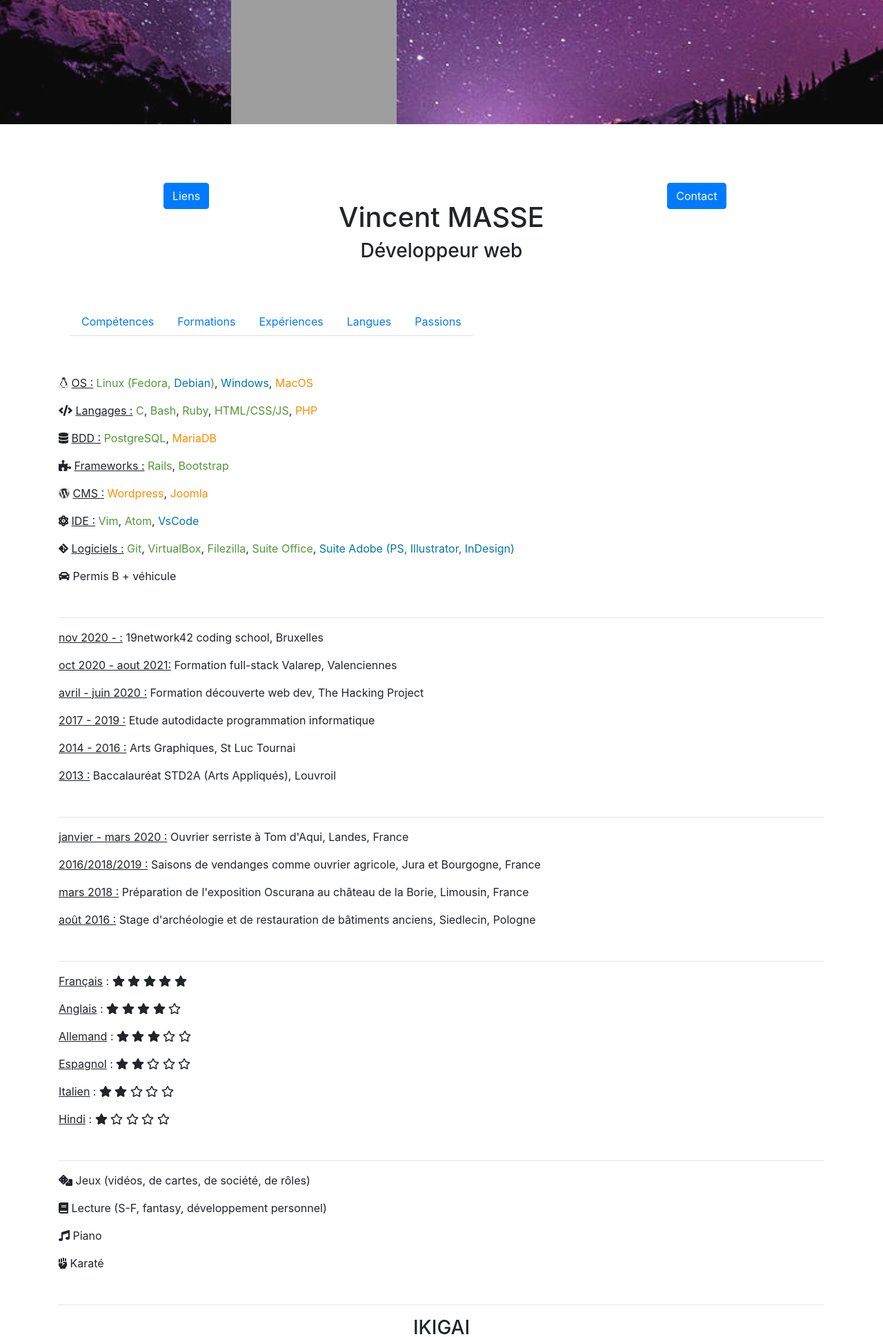
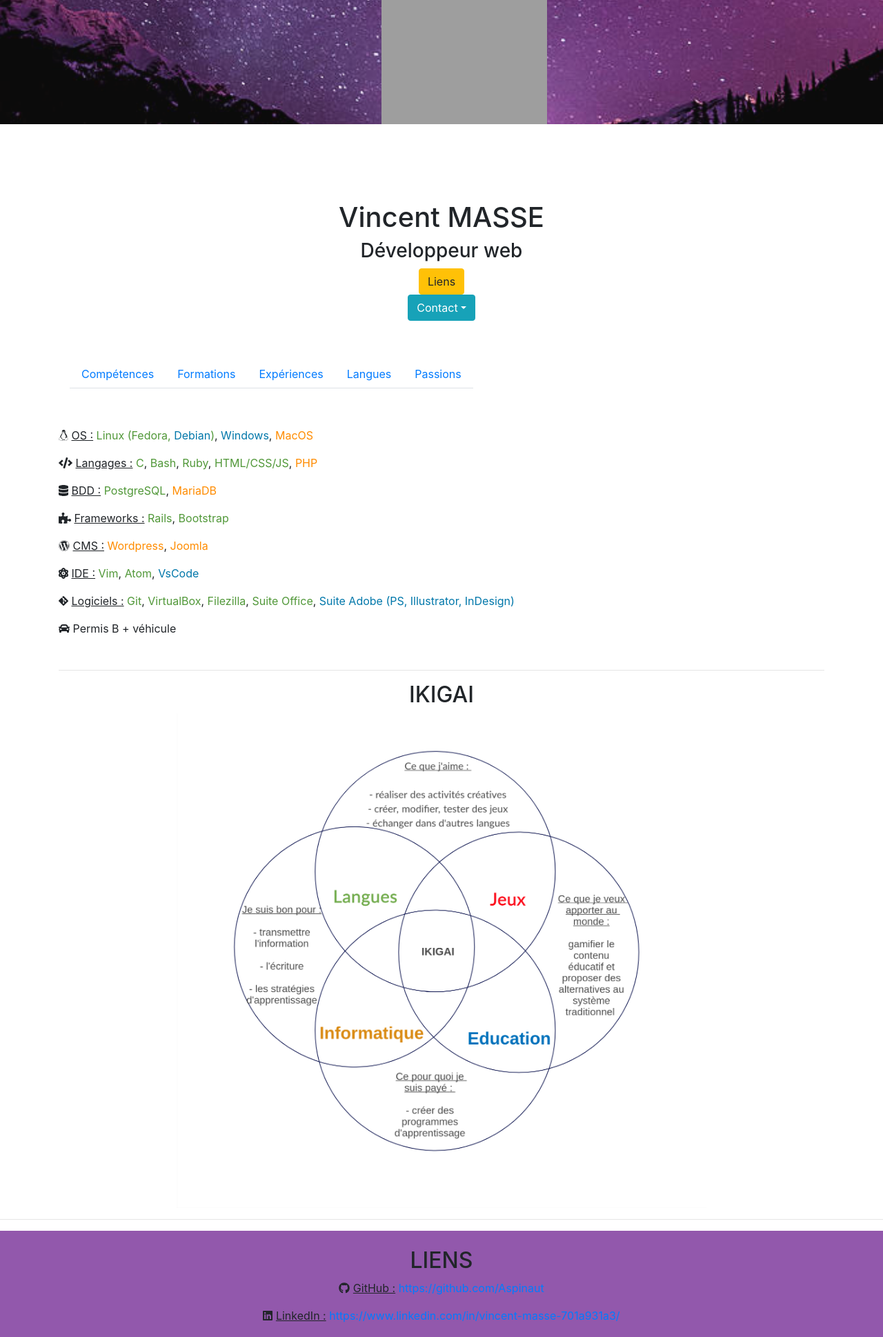
Before and after one commit to Aspinaut/cv-vmasse, a PHP site: page / in a window 1280 px wide. Shown: the top 1938 px of the page at 69% size. Run offline with PHP 8.4, Linux system fonts and the light colour scheme; some libraries are stand-ins or nearby versions; grey boxes are pictures that could not be loaded.

Commit message:
fix navbar + add ikigai & links

```diff
--- a/index.html
+++ b/index.html
@@ -12,32 +12,50 @@
 
     </div>
     <div class="container content">
-      <div class="d-flex align-items-center text-center cv-header">
+      <div class="titles text-center">
+        <h1>Vincent MASSE</h1>
+        <h3>Développeur web</h3>
+        <a type="button" class="btn btn-warning" href="#links">Liens</a>
+        <div class="dropdown">
+          <button type="button" class="btn btn-info dropdown-toggle" href="#contact" data-toggle="dropdown" id="dropdownMenu">Contact</button>
+          <div class="dropdown-menu" aria-labelledby="dropdownMenu">
+            <p class="dropdown-item">MASSE Vincent</p>
+            <p class="dropdown-item">102, rue du Gras Boeuf</p>
+            <p class="dropdown-item">n°81, résidence les 5 pommes</p>
+            <p class="dropdown-item">59163 Condé sur l'Escaut</p>
+            <p class="dropdown-item">+33 6 28 53 65 98</p>
+            <p class="dropdown-item">vincentmasse@protonmail.com</p>
+          </div>
+        </div>
+      </div>
+      <!--
+      <div class="d-flex text-center cv-header">
         <div class="col-4">
-          <button type="button" class="btn btn-primary" href="#">Liens</button>
+          <button type="button" class="btn btn-primary  mr-5" href="#">Liens</button>
         </div>
         <div class="col-4 titles">
           <h1>Vincent MASSE</h1>
           <h3>Développeur web</h3>
         </div>
         <div class="col-4">
-          <button type="button" class="btn btn-primary" href="#">Contact</button>
+          <button type="button" class="btn btn-primary ml-5" href="#">Contact</button>
         </div>
       </div>
-
+-->
       <div class="cv-body">
         <nav class="mb-5 mt-5 navbar">
           <div class="nav nav-tabs" id="nav-tab" role="tablist">
-            <a class="nav-item nav-link" id="nav-skills-tab" data-toggle="tab" href="#nav-skills" role="tab" aria-controls="nav-skills" aria-selected="true">Compétences</a>
-            <a class="nav-item nav-link" id="nav-trainings-tab" data-toggle="tab" href="#nav-trainings" role="tab" aria-controls="nav-trainings" aria-selected="false">Formations</a>
-            <a class="nav-item nav-link" id="nav-xp-tab" data-toggle="tab" href="#nav-xp" role="tab" aria-controls="nav-xp" aria-selected="false">Expériences</a>
-            <a class="nav-item nav-link" id="nav-languages-tab" data-toggle="tab" href="#nav-languages" role="tab" aria-controls="nav-languages" aria-selected="false">Langues</a>
-            <a class="nav-item nav-link" id="nav-passions-tab" data-toggle="tab" href="#nav-passions" role="tab" aria-controls="nav-passions" aria-selected="false">Passions</a>
+            <a class="nav-item nav-link" id="nav-skills-tab" data-toggle="tab" href="#nav-skills" role="tab" aria-controls="nav-skills" aria-selected="true" onclick="manageNavbarContent('nav-skills')">Compétences</a>
+            <a class="nav-item nav-link" id="nav-trainings-tab" data-toggle="tab" href="#nav-trainings" role="tab" aria-controls="nav-trainings" aria-selected="false"
+            onclick="manageNavbarContent('nav-trainings')">Formations</a>
+            <a class="nav-item nav-link" id="nav-xp-tab" data-toggle="tab" href="#nav-xp" role="tab" aria-controls="nav-xp" aria-selected="false" onclick="manageNavbarContent('nav-xp')">Expériences</a>
+            <a class="nav-item nav-link" id="nav-languages-tab" data-toggle="tab" href="#nav-languages" role="tab" aria-controls="nav-languages" aria-selected="false" onclick="manageNavbarContent('nav-languages')">Langues</a>
+            <a class="nav-item nav-link" id="nav-passions-tab" data-toggle="tab" href="#nav-passions" role="tab" aria-controls="nav-passions" aria-selected="false" onclick="manageNavbarContent('nav-passions')">Passions</a>
           </div>
         </nav>
 
         <div class="tab-content" id="nav-tabContent">
-          <div class="tab-pane fade active show" id="nav-skills" role="tabpanel" aria-labelledby="nav-skills-tab">
+          <div class="tab-pane fade active show" id="nav-skills" role="tabpanel" aria-labelledby="nav-skills-tab" style="display:">
             <p>
               <i class="fab fa-linux"></i>
               <span class="underline">OS :</span> <span class="green">Linux (<span>Fedora</span>,  <span class="blue">Debian</span>)</span>, <span class="blue">Windows</span>, <span class="orange">MacOS</span></p>
@@ -65,7 +83,7 @@
             <hr class="mt-5">
           </div>
 
-          <div class="tab-pane fade active show" id="nav-trainings" role="tabpanel" aria-labelledby="nav-trainings-tab">
+          <div class="tab-pane fade active show" id="nav-trainings" role="tabpanel" aria-labelledby="nav-trainings-tab" style="display:none">
             <p><span class="underline">nov 2020 - :</span>    19network42 coding school, Bruxelles</p>
             <p><span class="underline">oct 2020 - aout 2021:</span> Formation full-stack Valarep, Valenciennes</p>
             <p><span class="underline">avril - juin 2020 :</span> Formation découverte web dev, The Hacking Project</p>
@@ -75,15 +93,15 @@
             <hr class="mt-5">
           </div>
 
-          <div class="tab-pane fade active show" id="nav-xp" role="tabpanel" aria-labelledby="nav-xp-tab">
+          <div class="tab-pane fade active show" id="nav-xp" role="tabpanel" aria-labelledby="nav-xp-tab" style="display:none">
             <p><span class="underline">janvier - mars 2020 :</span> Ouvrier serriste à Tom d'Aqui, Landes, France</p>
             <p><span class="underline">2016/2018/2019 :</span> Saisons de vendanges comme ouvrier agricole, Jura et Bourgogne, France</p>
             <p><span class="underline">mars 2018 :</span> Préparation de l'exposition Oscurana au château de la Borie, Limousin, France</p>
-            <p><span class="underline">août 2016 :</span> Stage d'archéologie et de restauration de bâtiments anciens, Siedlecin, Pologne</p>
+            <p><span class="underline">août 2016 :</span> Chantier participatif d'archéologie et de restauration de bâtiments anciens, Siedlecin, Pologne</p>
             <hr class="mt-5">
           </div>
 
-          <div class="tab-pane fade active show" id="nav-languages" role="tabpanel" aria-labelledby="nav-languages-tab">
+          <div class="tab-pane fade active show" id="nav-languages" role="tabpanel" aria-labelledby="nav-languages-tab" style="display:none">
             <p><span class="underline">Français</span> :
               <i class="fas fa-star"></i>
               <i class="fas fa-star"></i>
@@ -130,7 +148,7 @@
 
           </div>
 
-          <div class="tab-pane fade active show" id="nav-passions" role="tabpanel" aria-labelledby="nav-passions-tab">
+          <div class="tab-pane fade active show" id="nav-passions" role="tabpanel" aria-labelledby="nav-passions-tab" style="display:none">
             <p>
               <i class="fas fa-dice"></i>
               Jeux (vidéos, de cartes, de société, de rôles)
@@ -156,13 +174,18 @@
     </div>
     <div class="text-center cv-footer">
       <div class="ikigai">
-        <h3>IKIGAI</h3>
+        <h2>IKIGAI</h2>
         <img class="ikigai-picture" src="Screenshot_20201024_112006.png" alt="">
         <hr>
       </div>
-      <div class="links">
-        <h3>LINKS</h3>
-        <hr>
+      <div class="pt-4 links" id="links">
+        <h2>LIENS</h2>
+        <p>
+          <i class="fab fa-github"></i>
+          <span class="underline">GitHub :</span> <a href="https://github.com/Aspinaut">https://github.com/Aspinaut</a></p>
+        <p>
+          <i class="fab fa-linkedin"></i>
+          <span class="underline">LinkedIn :</span> <a href="https://www.linkedin.com/in/vincent-masse-701a931a3/">https://www.linkedin.com/in/vincent-masse-701a931a3/</a></p>
       </div>
     </div>
   </body>
@@ -173,4 +196,11 @@
 
   <!-- FONTAWESOME -->
   <script src="https://use.fontawesome.com/releases/v5.13.0/js/all.js" crossorigin="anonymous"></script>
+
+  <!-- NAVBAR -->
+  <script>
+  function manageNavbarContent(id) {
+    document.getElementById(id).style.display = "";
+  }
+  </script>
 </html>
--- a/style.css
+++ b/style.css
@@ -6,10 +6,13 @@
 }
 .container-fluid img {
   position: absolute;
-  margin-left: 25%;
+  margin-left: 42%;
   width: 240px;
 }
-
+.btn {
+  margin-left: 20%;
+  margin-right: 20%;
+}
 .green {
   color: #519839;
 }
@@ -33,3 +36,8 @@
 .ikigai-picture {
   width: 60%;
 }
+
+.links {
+  background-color: #9258AC;
+  padding-bottom: 2%;
+}
```
